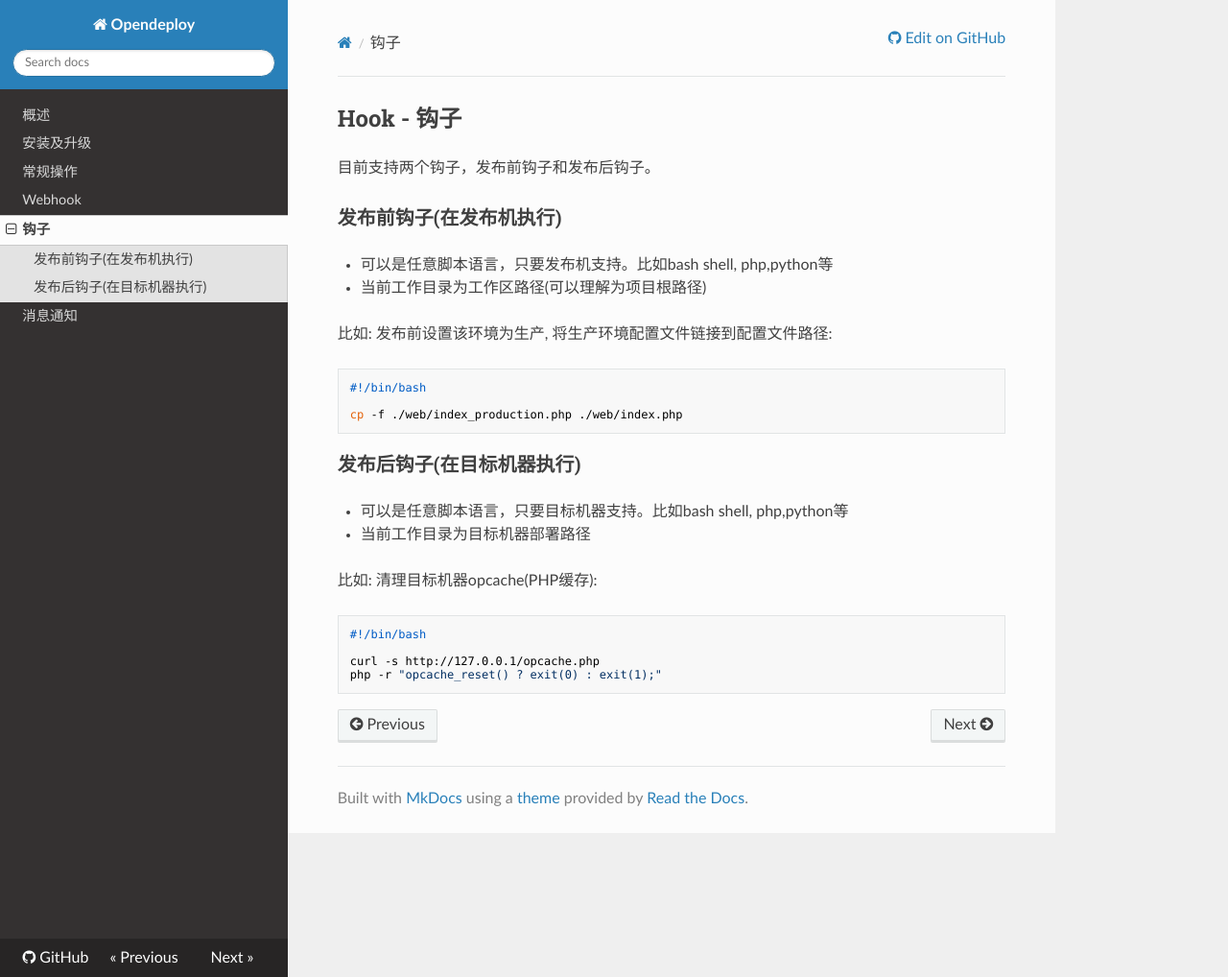
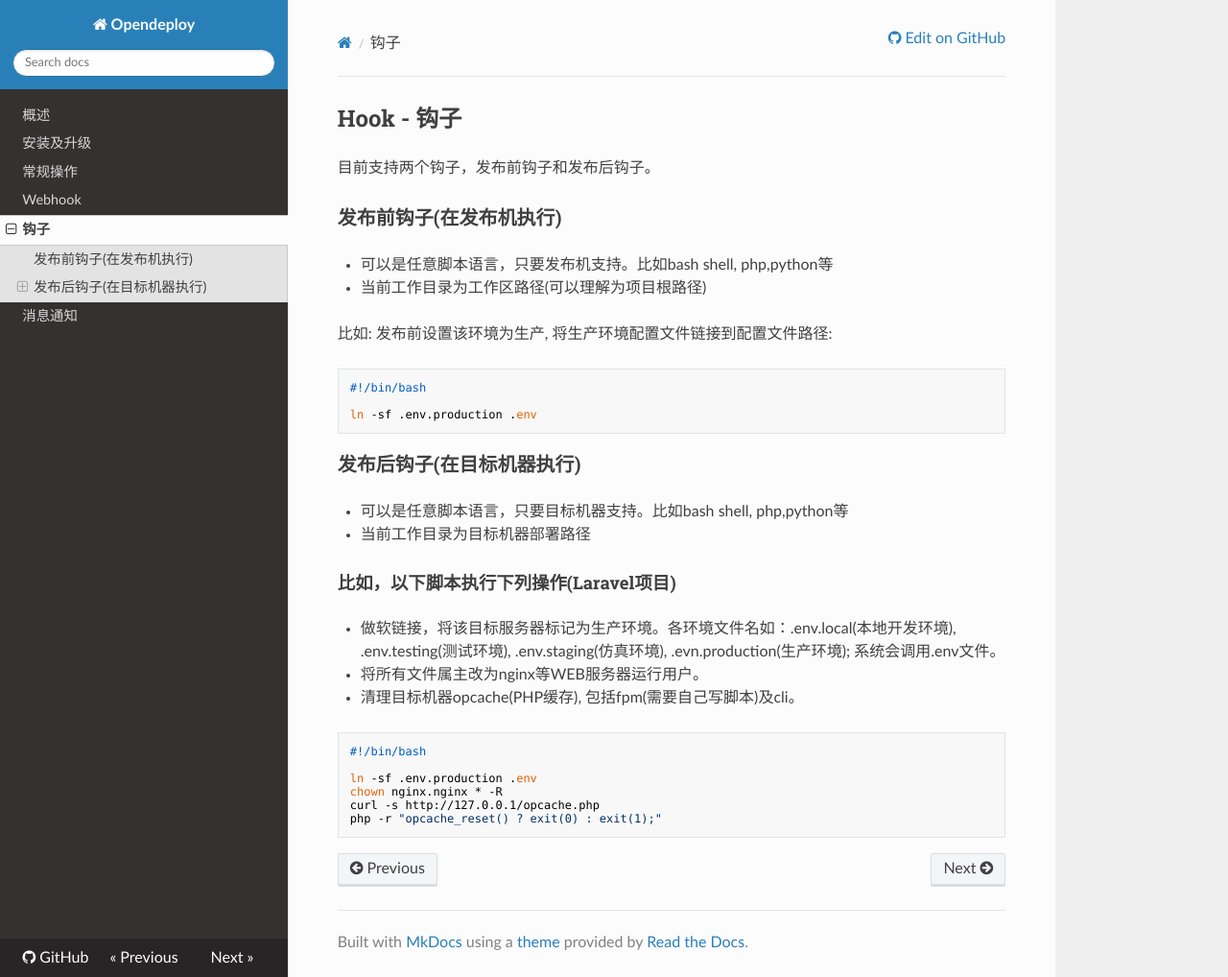
Before and after one commit to ninjacn/opendeploy, an MkDocs documentation site: the page built from docs/hook.md, in a window 1280 px wide and 1018 px high. Shown: the whole window at 96% size. Built offline with MkDocs 1.6.1, drawn with Linux system fonts in a browser that asks for light colours; nearby versions of some CDN libraries.

Commit message:
update doc

````diff
--- a/docs/hook.md
+++ b/docs/hook.md
@@ -11,7 +11,7 @@
 ```
 #!/bin/bash
 
-cp -f ./web/index_production.php ./web/index.php
+ln -sf .env.production .env
 ```
 
 
@@ -20,10 +20,15 @@
 * 可以是任意脚本语言，只要目标机器支持。比如bash shell, php,python等
 * 当前工作目录为目标机器部署路径
 
-比如: 清理目标机器opcache(PHP缓存):
+#### 比如，以下脚本执行下列操作(Laravel项目)
+* 做软链接，将该目标服务器标记为生产环境。各环境文件名如：.env.local(本地开发环境), .env.testing(测试环境), .env.staging(仿真环境), .evn.production(生产环境); 系统会调用.env文件。
+* 将所有文件属主改为nginx等WEB服务器运行用户。
+* 清理目标机器opcache(PHP缓存), 包括fpm(需要自己写脚本)及cli。
 ```
 #!/bin/bash
 
+ln -sf .env.production .env
+chown nginx.nginx * -R
 curl -s http://127.0.0.1/opcache.php
 php -r "opcache_reset() ? exit(0) : exit(1);"
 ```
````
